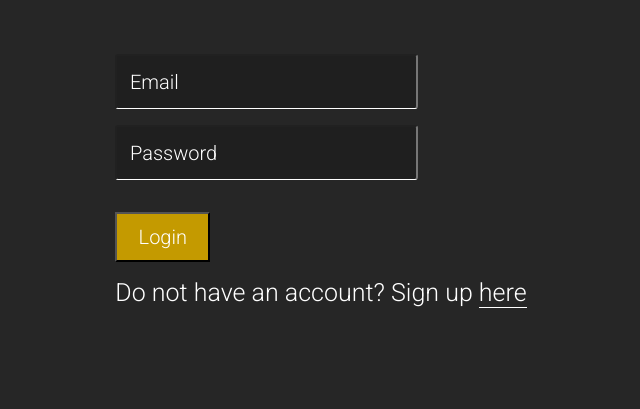
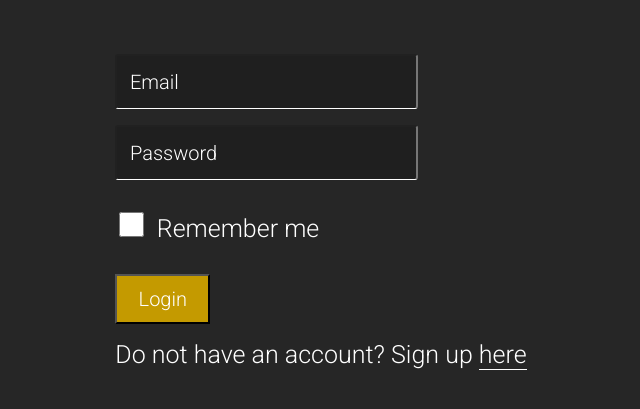
Before and after one commit to toanhminh0412/arch-media, a Flask app: a page that uses templates/owners/login.html in a window 1280 px wide. Shown: the part 250-659 px from the top of the page, without its empty margins (354-994 px from the left). Run offline with Flask 2, Linux system fonts and the light colour scheme.

Commit message:
Password covering and remember user features update

```diff
--- a/app.py
+++ b/app.py
@@ -94,8 +94,13 @@ def login():
             if not owner or not check_password_hash(owner.password, request.form['password']):
                 return render_template('owners/login.html', message='Please check your login details and try again')
 
+            if request.form.get('remember'):
+                remember = True
+            else:
+                remember = False
+
             # if the above check passes, then we know the user has the right credentials
-            login_user(owner, remember=True)
+            login_user(owner, remember=remember)
             return redirect('/')
         except:
             return 'There was an error in login process'
--- a/static/css/login.css
+++ b/static/css/login.css
@@ -75,6 +75,18 @@ body {
     margin-top: 2.5%;
 }
 
+.checkbox {
+    color: #fff;
+    font-size: 25px;
+    font-weight: 300;
+}
+
+#remember {
+    width: 25px;
+    height: 25px;
+    margin-right: 1%;
+}
+
 .user-login form input::placeholder {
     color:#fff;
 }
--- a/templates/owners/login.html
+++ b/templates/owners/login.html
@@ -18,7 +18,11 @@
         <p id="message">{{message}}</p>
         <form action="/login" method="post">
             <input type="text" id="email" name="email" placeholder="Email">
-            <input type="text" id="password" name="password" placeholder="Password">
+            <input type="password" id="password" name="password" placeholder="Password">
+            <label class="checkbox">
+                <input type="checkbox" name="remember" id='remember'>
+                Remember me
+            </label>
             <input type="submit" value="Login">
         </form>
         <p id='sign-up'>Do not have an account? Sign up <a href='/signup'>here</a></p>
```
